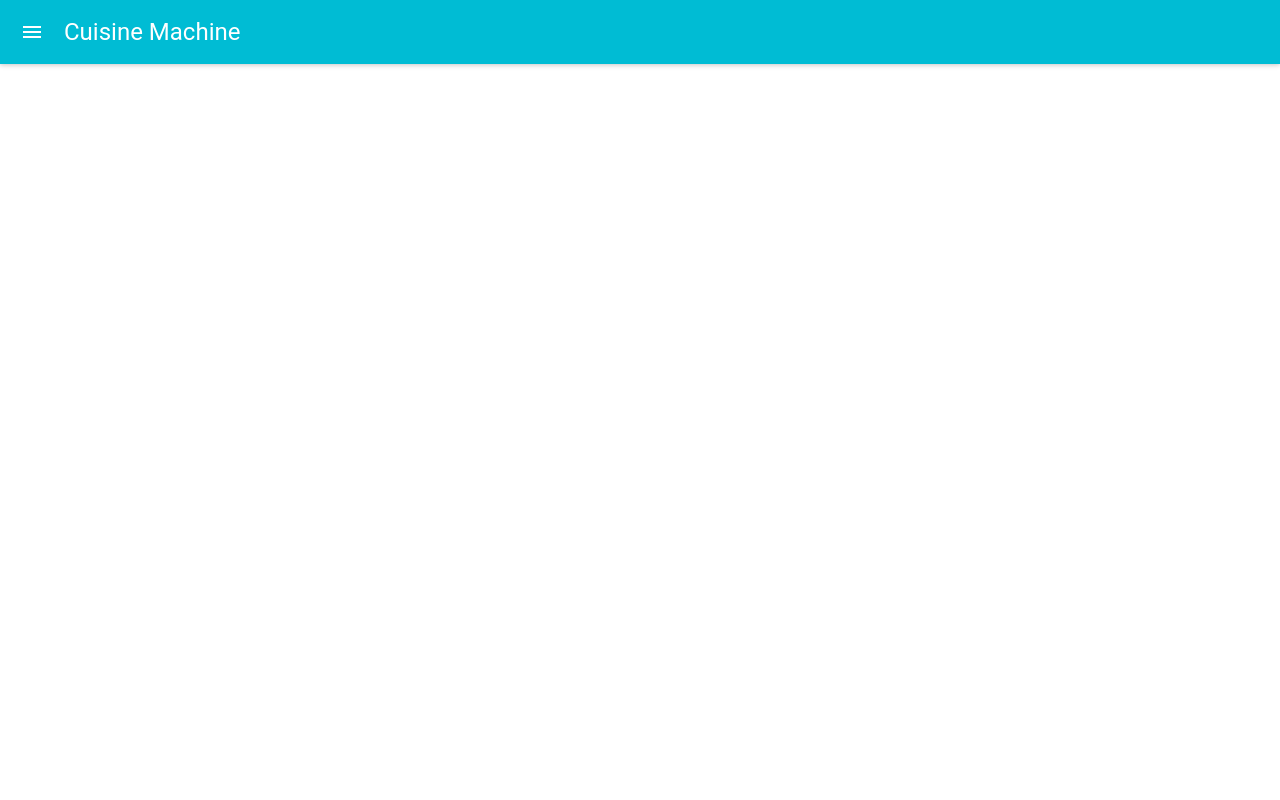
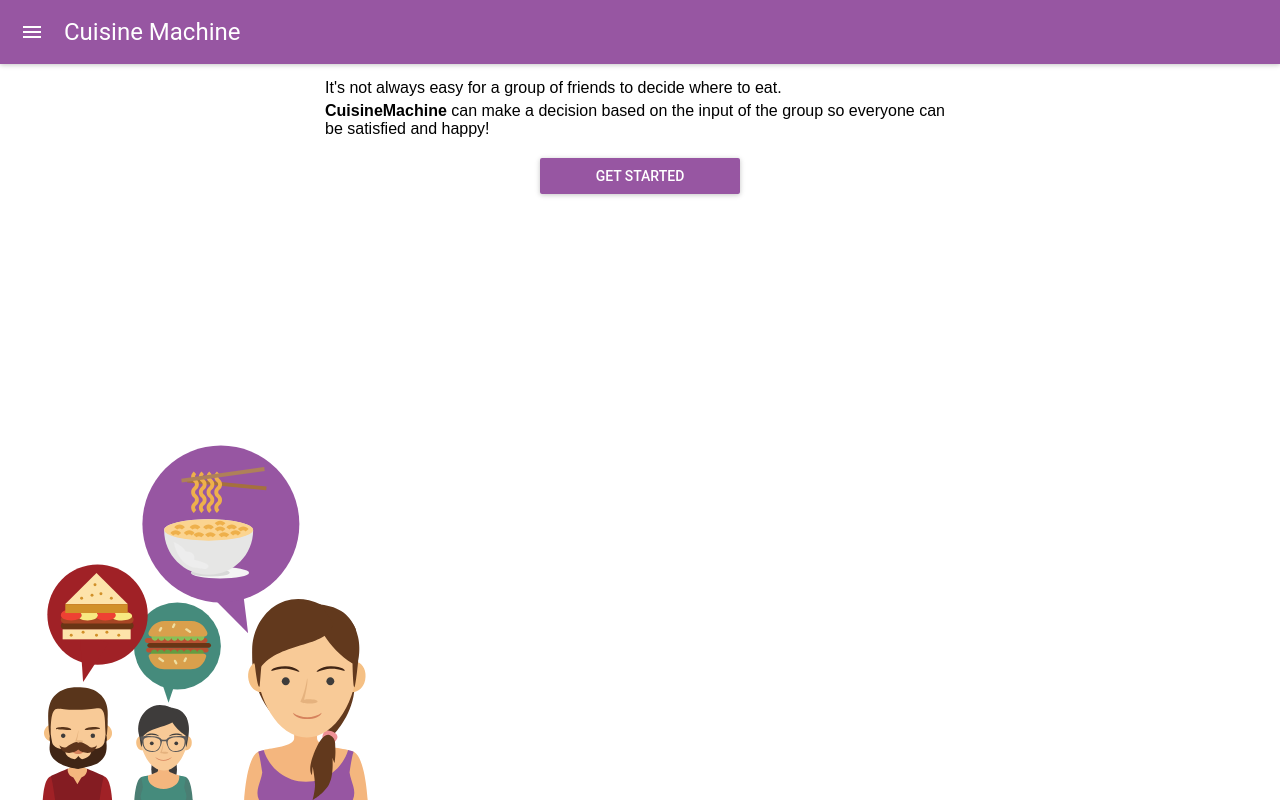
Before and after one commit to THEAverageSpeedBurrito/CuisineMachine, a React (Create React App) app in the folder cuisine-machine/: page / in a window 1280 px wide. Built offline with nearby package versions, Linux system fonts and the light colour scheme; the HTML template or start-up script is replaced by a standard one.

Commit message:
homepage styling complete ftm

```diff
--- a/cuisine-machine/src/App.js
+++ b/cuisine-machine/src/App.js
@@ -1,5 +1,4 @@
 import React, { Component } from 'react';
-import logo from './logo.svg';
 import './App.css';
 import {Router, Route, browserHistory} from 'react-router';
 import MuiThemeProvider from 'material-ui/styles/MuiThemeProvider';
--- a/cuisine-machine/src/components/Landing.js
+++ b/cuisine-machine/src/components/Landing.js
@@ -1,12 +1,26 @@
 import React, {Component} from 'react'
 
 // material UI components
-import AppBar from 'material-ui/AppBar';
+import AppBar from 'material-ui/AppBar'
+import RaisedButton from 'material-ui/RaisedButton'
 
 var style = {
   full: {
     width: '100%',
     height: '100%',
+  },
+  hungry_people: {
+    position: 'fixed',
+    bottom: 0,
+    width: '100%',
+    maxWidth: 400,
+  },
+  appBar: {
+    background: '#9756A2'
+  },
+  get_started: {
+    background: '#9756A2',
+    width: 200,
   }
 }
 
@@ -24,12 +38,21 @@ class Landing extends Component {
     return (
       <div style={style.full}>
         <AppBar
+          style={style.appBar}
           title="Cuisine Machine"
           iconClassNameRight="muidocs-icon-navigation-expand-more"
           onLeftIconButtonTouchTap={this.state.saySomething}
         />
+        <img src="/assets/hungry_people.svg" alt="people" style={style.hungry_people}/>
         <div className="wrapper">
-          <div className="landing-header"></div>
+          <p>It's not always easy for a group of friends to decide where to eat.</p>
+          <p><strong>CuisineMachine</strong> can make a decision based on the input of the group so everyone can be satisfied and happy!</p>
+          <center style={{marginTop: 20}}>
+            <RaisedButton label="Get Started"
+              overlayStyle={style.get_started}
+              labelColor="white"
+            />
+          </center>
         </div>
       </div>
     )
--- a/cuisine-machine/src/index.css
+++ b/cuisine-machine/src/index.css
@@ -16,6 +16,11 @@ body {
   width: 100%;
 }
 
+p {
+  margin: 5px 0 0 0;
+  padding: 0;
+}
+
 #root {
   width: 100%;
   height: 100%;
@@ -27,9 +32,13 @@ body {
   width: 100%;
   max-width: 650px;
   height: auto;
+  padding: 10px;
 }
 
 .landing-header {
   width: 100%;
-  height: 350px;
+  height: 500px;
+  padding: 0;
+  border-bottom: 2px solid gray;
+  position: relative;
 }
```
Also changed, not shown: cuisine-machine/public/assets/hungry_people.svg (added).
